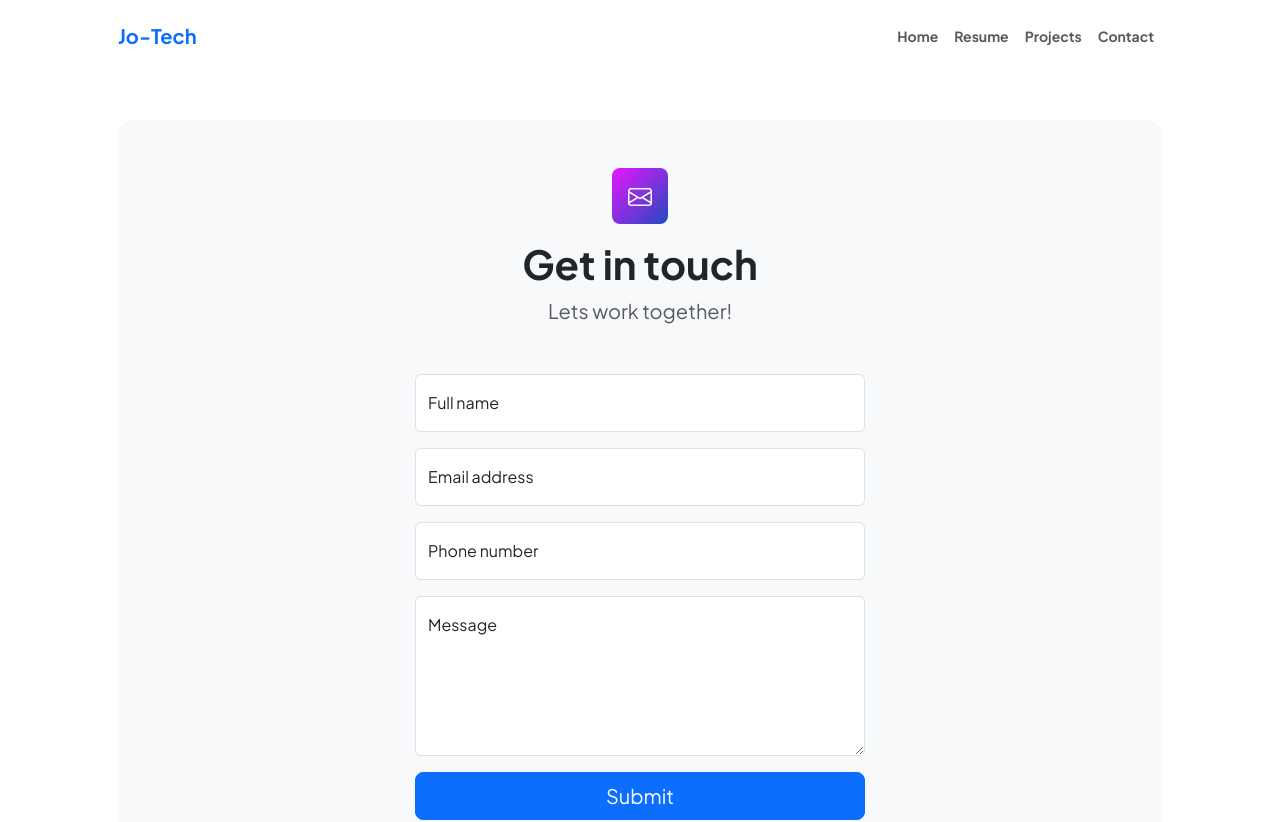
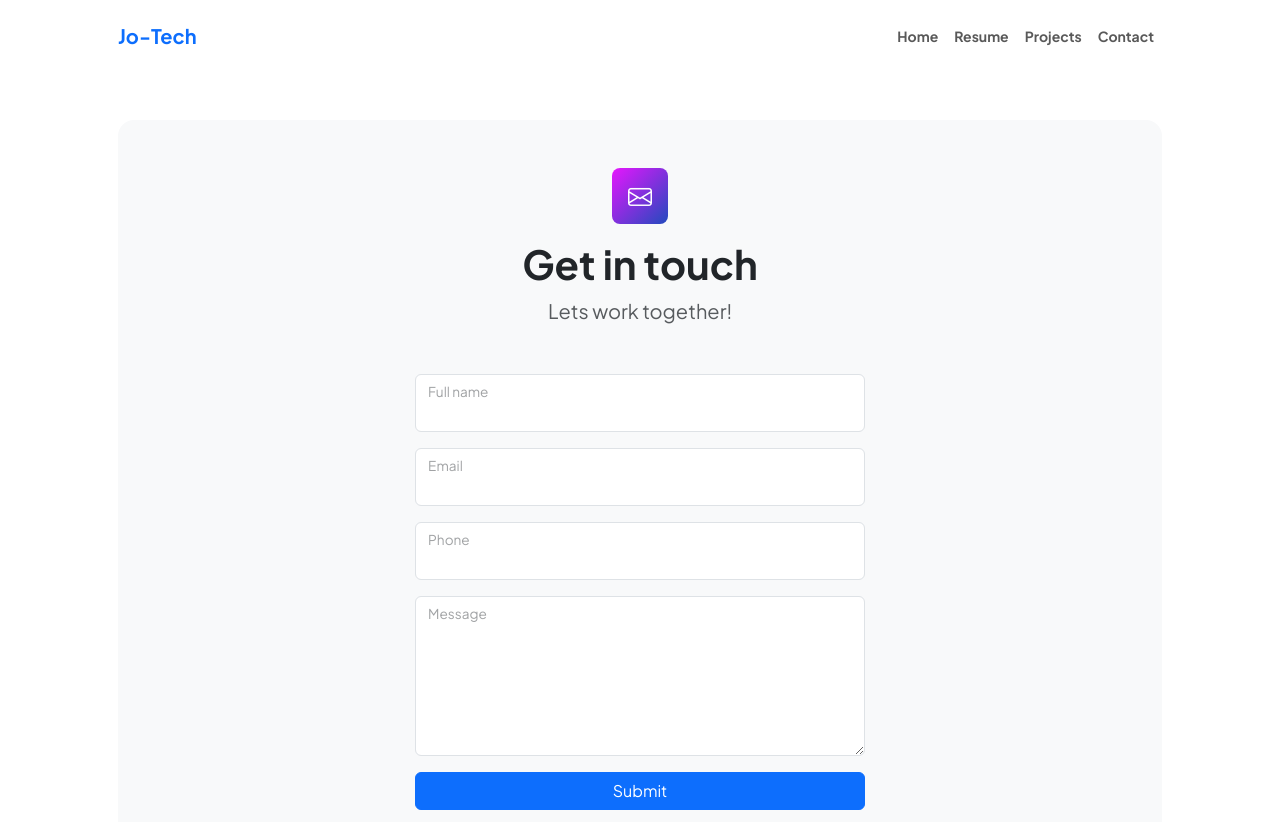
Before and after one commit to beldo55/portfolio-2, a Next.js app: page /contact in a window 1280 px wide. Shown: the top 822 px of the page. Built offline with nearby package versions, Linux system fonts and the light colour scheme.

Commit message:
contact form

```diff
--- /dev/null
+++ b/app/components/ContactForm.tsx
@@ -0,0 +1,56 @@
+"use client";
+
+import { useState } from "react";
+
+export default function ContactForm() {
+  const [loading, setLoading] = useState(false);
+
+  const handleSubmit = async (e: React.FormEvent<HTMLFormElement>) => {
+    e.preventDefault();
+    setLoading(true);
+
+    const form = e.currentTarget;
+
+    const data = {
+      name: (form.querySelector('input[name="name"]') as HTMLInputElement).value,
+      email: (form.querySelector('input[name="email"]') as HTMLInputElement).value,
+      phone: (form.querySelector('input[name="phone"]') as HTMLInputElement).value,
+      message: (form.querySelector('textarea[name="message"]') as HTMLTextAreaElement).value,
+    };
+
+    await fetch("/api/send-email", {
+      method: "POST",
+      body: JSON.stringify(data),
+    });
+
+    setLoading(false);
+  };
+
+  return (
+    <form onSubmit={handleSubmit}>
+      <div className="form-floating mb-3">
+        <input name="name" className="form-control" required />
+        <label>Full name</label>
+      </div>
+
+      <div className="form-floating mb-3">
+        <input name="email" type="email" className="form-control" required />
+        <label>Email</label>
+      </div>
+
+      <div className="form-floating mb-3">
+        <input name="phone" className="form-control" required />
+        <label>Phone</label>
+      </div>
+
+      <div className="form-floating mb-3">
+        <textarea name="message" className="form-control" style={{ height: "10rem" }} />
+        <label>Message</label>
+      </div>
+
+      <button className="btn btn-primary w-100" disabled={loading}>
+        {loading ? "Sending..." : "Submit"}
+      </button>
+    </form>
+  );
+}
--- a/app/contact/page.tsx
+++ b/app/contact/page.tsx
@@ -1,69 +1,45 @@
-"use client"; // Add this if you plan to add form handling logic later
+import dynamic from "next/dynamic";
+
+const ContactForm = dynamic(() => import("../components/ContactForm"), {
+  ssr: false,
+   loading: () => <p>Loading form...</p>,
+});
 
 export default function ContactPage() {
   return (
     <section className="py-5">
       <div className="container px-5">
-                <div className="bg-light  rounded-4 py-5 px-4 px-md-5">
-                    <div className="text-center mb-5" >
+        <div className="bg-light rounded-4 py-5 px-4 px-md-5">
+
+          <div className="text-center mb-5">
             <div
-                            className="feature bg-primary bg-gradient-primary-to-secondary text-white rounded-3 mb-3 mx-auto"
+              className="feature text-white rounded-3 mb-3 mx-auto"
               style={{
-  height: '3.5rem',
-  width: '3.5rem',
-  display: 'flex',
-  alignItems: 'center',
-  justifyContent: 'center',
-  background: '#4e73df', // Added quotes and comma
-  backgroundImage: 'linear-gradient(135deg, #e616fd 0%, #224abe 100%)', // Changed name and added quotes
-  fontSize: '1.5rem'
-}}>
+                height: "3.5rem",
+                width: "3.5rem",
+                display: "flex",
+                alignItems: "center",
+                justifyContent: "center",
+                backgroundImage:
+                  "linear-gradient(135deg, #e616fd 0%, #224abe 100%)",
+                fontSize: "1.5rem",
+              }}
+            >
               <i className="bi bi-envelope"></i>
             </div>
+
             <h1 className="fw-bolder">Get in touch</h1>
-                        <p className="lead fw-normal text-muted mb-0">Lets work together!</p>
+            <p className="lead fw-normal text-muted mb-0">
+              Lets work together!
+            </p>
           </div>
+
           <div className="row gx-5 justify-content-center">
             <div className="col-lg-8 col-xl-6">
-                            <form id="contactForm">
-                                {/* Name input*/}
-                                <div className="form-floating mb-3">
-                                    <input className="form-control" id="name" type="text" placeholder="Enter your name..." required />
-                                    <label htmlFor="name">Full name</label>
+              <ContactForm /> {/* ONLY this is client */}
+            </div>
           </div>
 
-                                {/* Email address input*/}
-                                <div className="form-floating mb-3">
-                                    <input className="form-control" id="email" type="email" placeholder="name@example.com" required />
-                                    <label htmlFor="email">Email address</label>
-                                </div>
-
-                                {/* Phone number input*/}
-                                <div className="form-floating mb-3">
-                                    <input className="form-control" id="phone" type="tel" placeholder="(123) 456-7890" required />
-                                    <label htmlFor="phone">Phone number</label>
-                                </div>
-
-                                {/* Message input*/}
-                                <div className="form-floating mb-3">
-                                    <textarea
-                                        className="form-control"
-                                        id="message"
-                                        placeholder="Enter your message here..."
-                                        style={{ height: "10rem" }} // FIXED: Must be an object with double braces
-                                        required
-                                    ></textarea>
-                                    <label htmlFor="message">Message</label>
-                                </div>
-
-                                <div className="d-grid">
-                                    <button className="btn btn-primary btn-lg" id="submitButton" type="submit">
-                                        Submit
-                                    </button>
-                                </div>
-                            </form>
-                        </div>
-                    </div>
         </div>
       </div>
     </section>
--- a/package.json
+++ b/package.json
@@ -12,6 +12,7 @@
     "bootstrap": "^5.3.8",
     "bootstrap-icons": "^1.13.1",
     "next": "16.2.1",
+    "nodemailer": "^8.0.4",
     "react": "19.2.4",
     "react-dom": "19.2.4"
   },
```
Also changed, not shown: 1 other file (tests, documents, lock files or other folders). Lines whose indentation alone changed are shown as unchanged.
